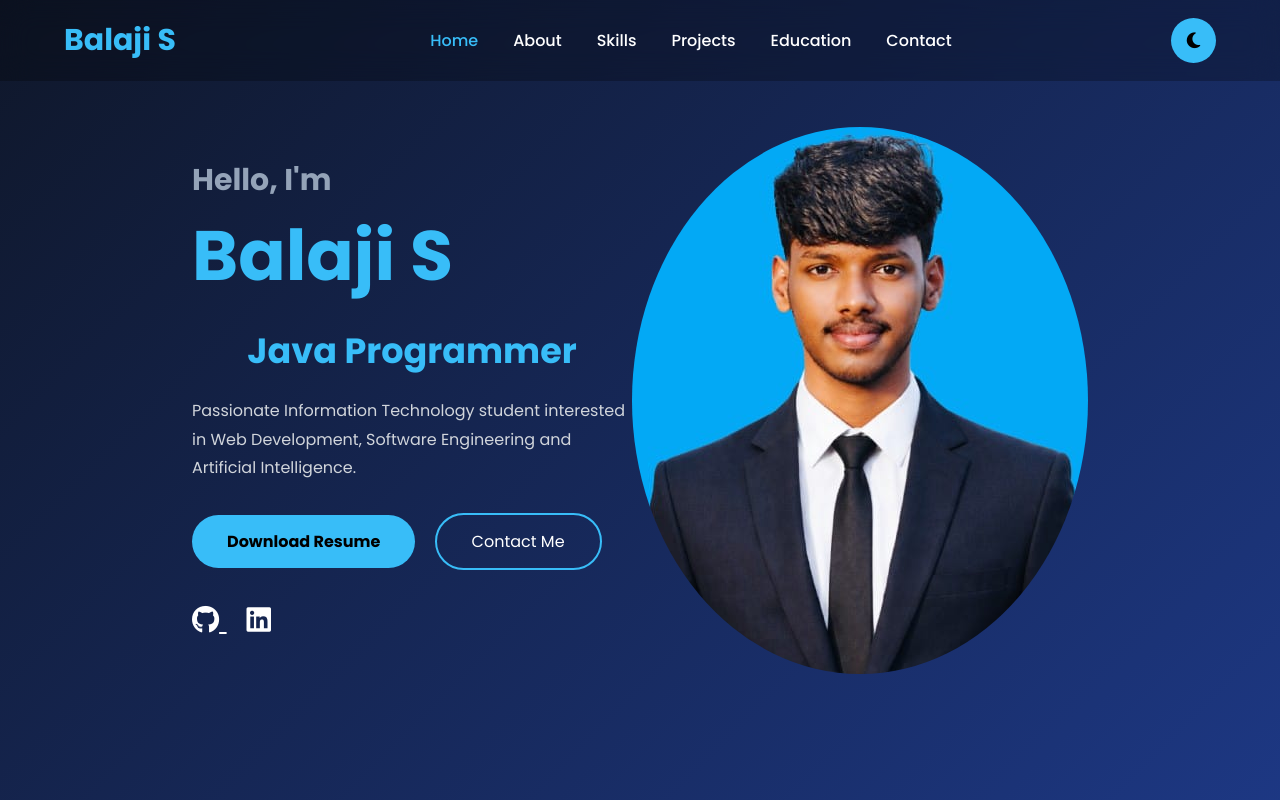
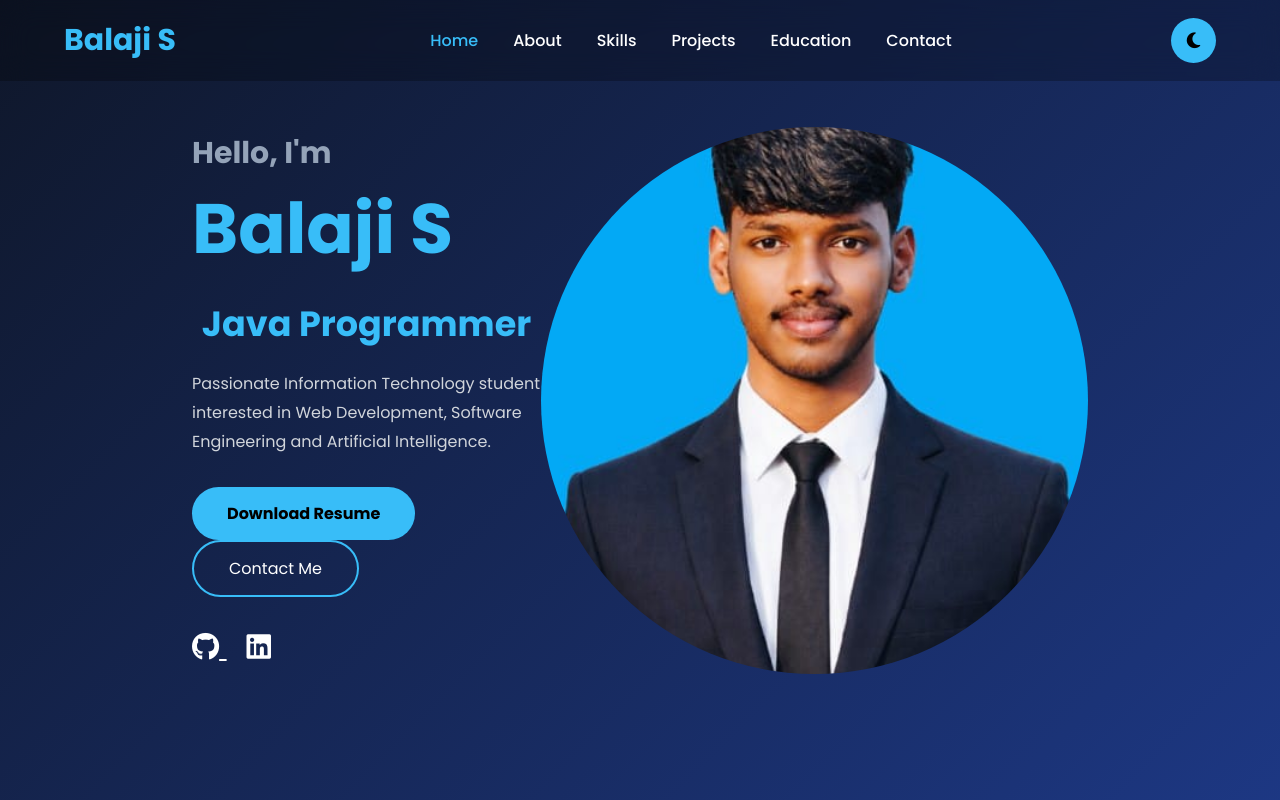
Before and after one commit to balaji112005/Balaji_Portfolio, a plain HTML site: page index.html in a window 1280 px wide. Shown: the top 800 px of the page. Drawn offline with Linux system fonts and the light colour scheme.

Commit message:
Update style.css

```diff
--- a/style.css
+++ b/style.css
@@ -195,7 +195,7 @@ header{
 }
 
 .hero-image img {
-    width: 456px;
+    width: 547px;
     height: 547px;
     object-fit: cover;
     border-radius: 100%;
```
